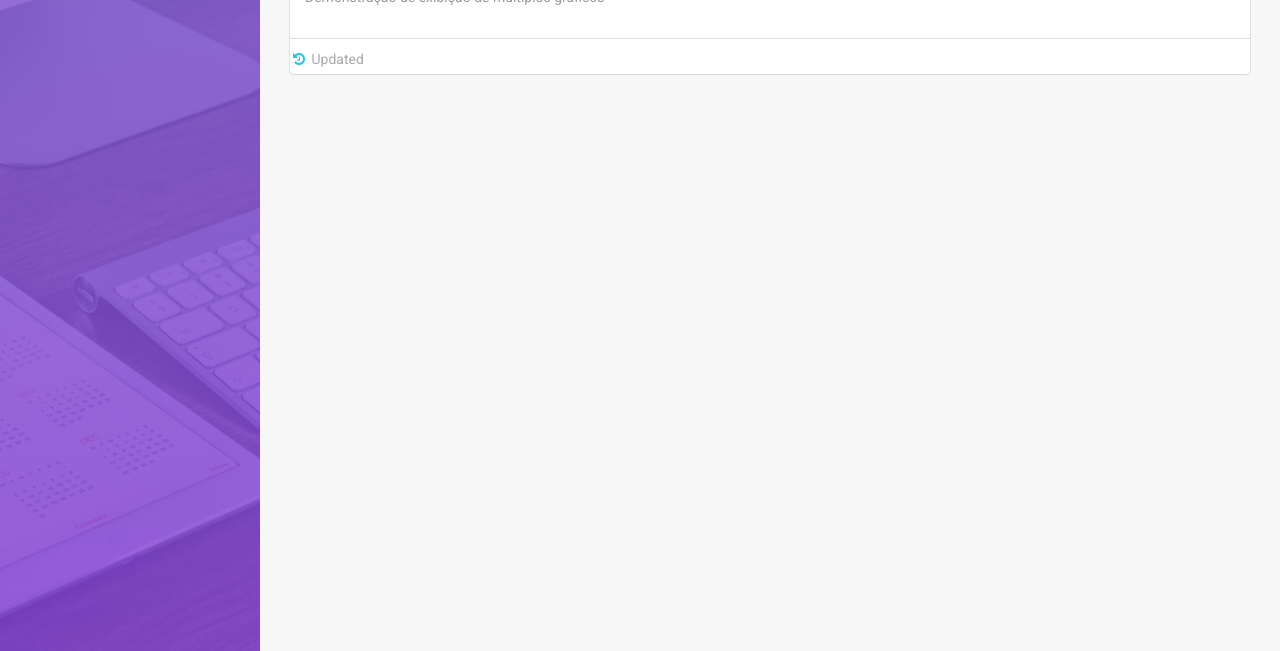
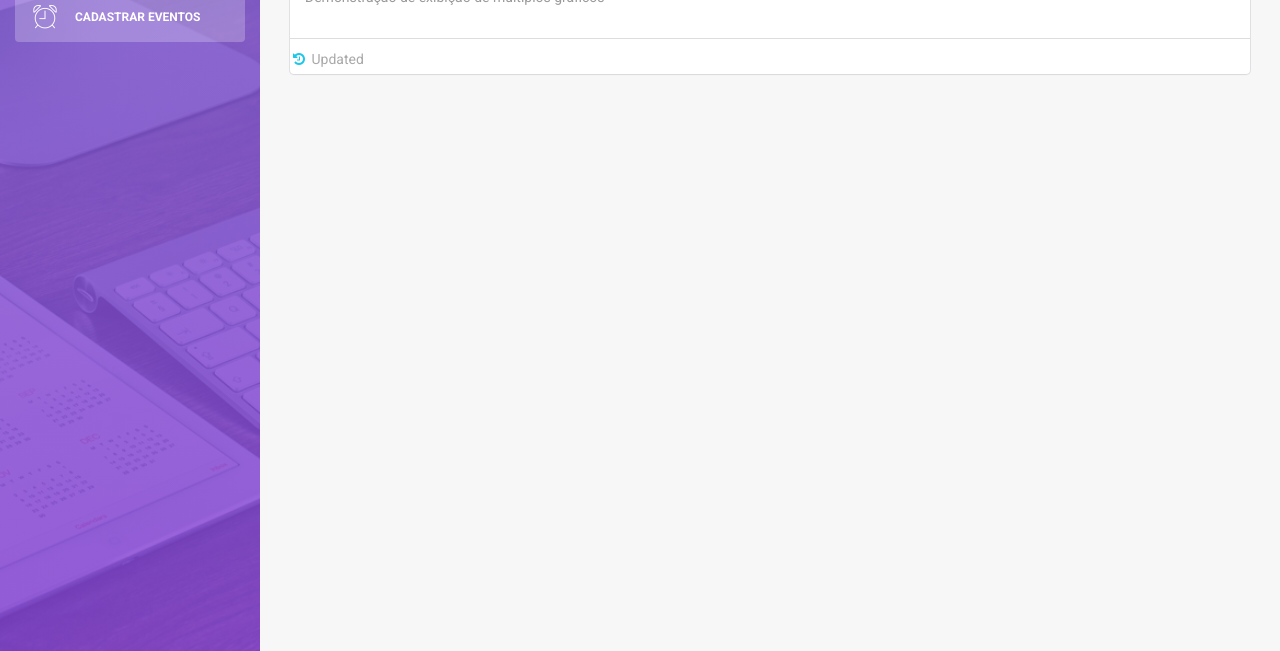
Before and after one commit to Rafaelfcosta/pri-demo, a website: page app/views/demo.html in a window 1280 px wide. Shown: the part 149-800 px from the top of the page. Drawn offline with Linux system fonts and the light colour scheme; some packages are replaced by stand-ins of ours; files whose address does not match are found by name.

Commit message:
menu de cadastro na pag dos graficos

```diff
--- a/app/views/demo.html
+++ b/app/views/demo.html
@@ -54,6 +54,10 @@
                     <a href="/">
                         <i class="pe-7s-display1"></i>
                         <p>Início</p>
+                    </a>
+                    <a href="https://pri-control.herokuapp.com/cadastrar.html">
+                        <i class="pe-7s-alarm"></i>
+                        <p>Cadastrar Eventos</p>
                     </a>
                 </li>
 
```
